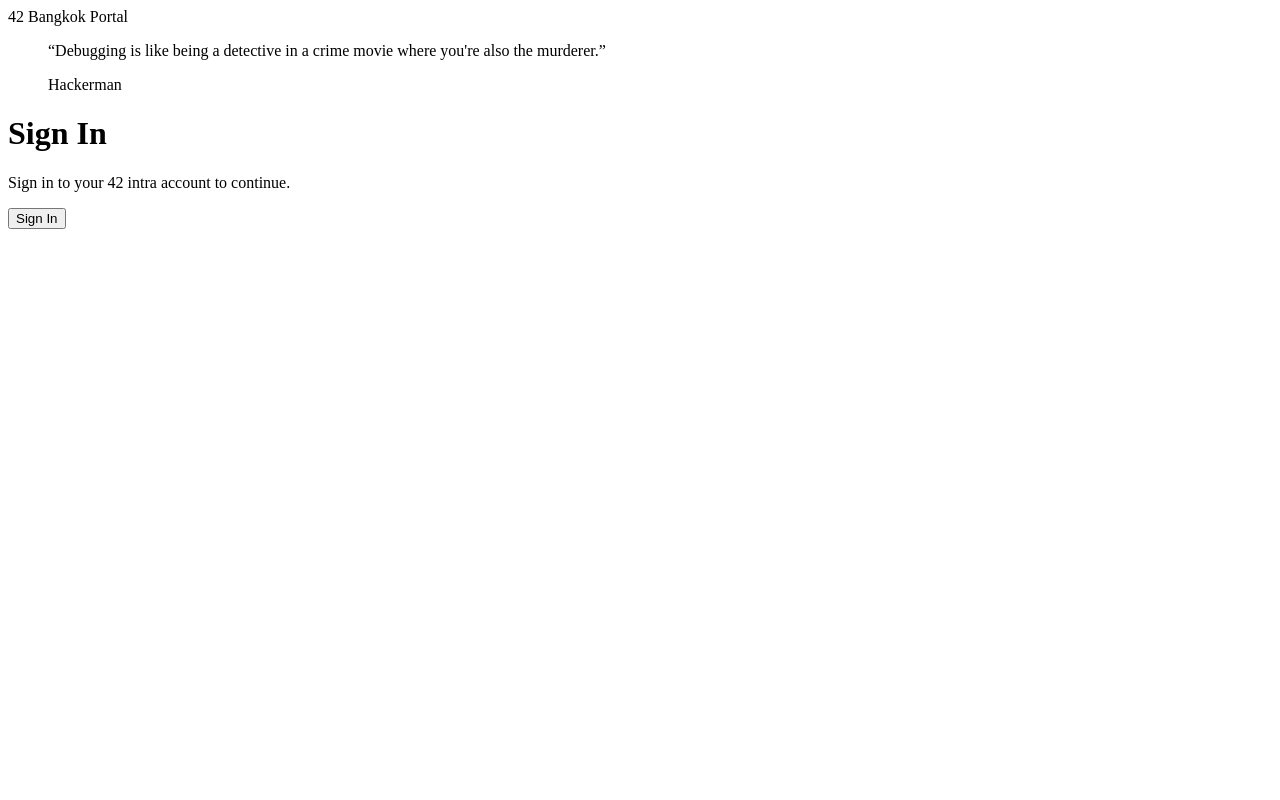
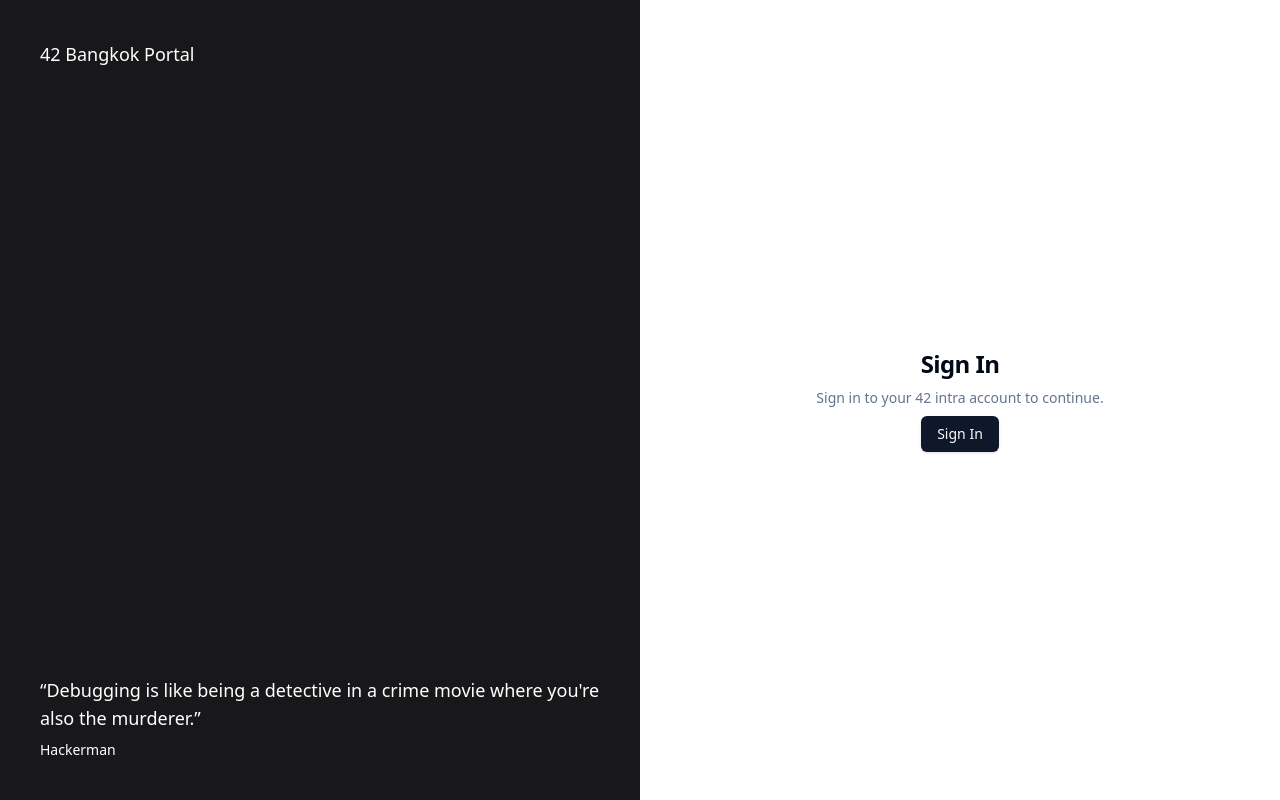
Before and after one commit to 42-Bangkok/portal, a Next.js app in the folder app/: page /login in a window 1280 px wide. Built offline with nearby package versions, Linux system fonts and the light colour scheme; no server answers.

Commit message:
Add login layout component

```diff
--- /dev/null
+++ b/app/app/login/layout.tsx
@@ -0,0 +1,18 @@
+import "@/styles/globals.css";
+
+export const metadata = {
+  title: "42 Bangkok's Portal",
+  description: "Login to 42 Bangkok's Portal",
+};
+
+export default function RootLayout({
+  children,
+}: {
+  children: React.ReactNode;
+}) {
+  return (
+    <html lang="en">
+      <body>{children}</body>
+    </html>
+  );
+}
```
